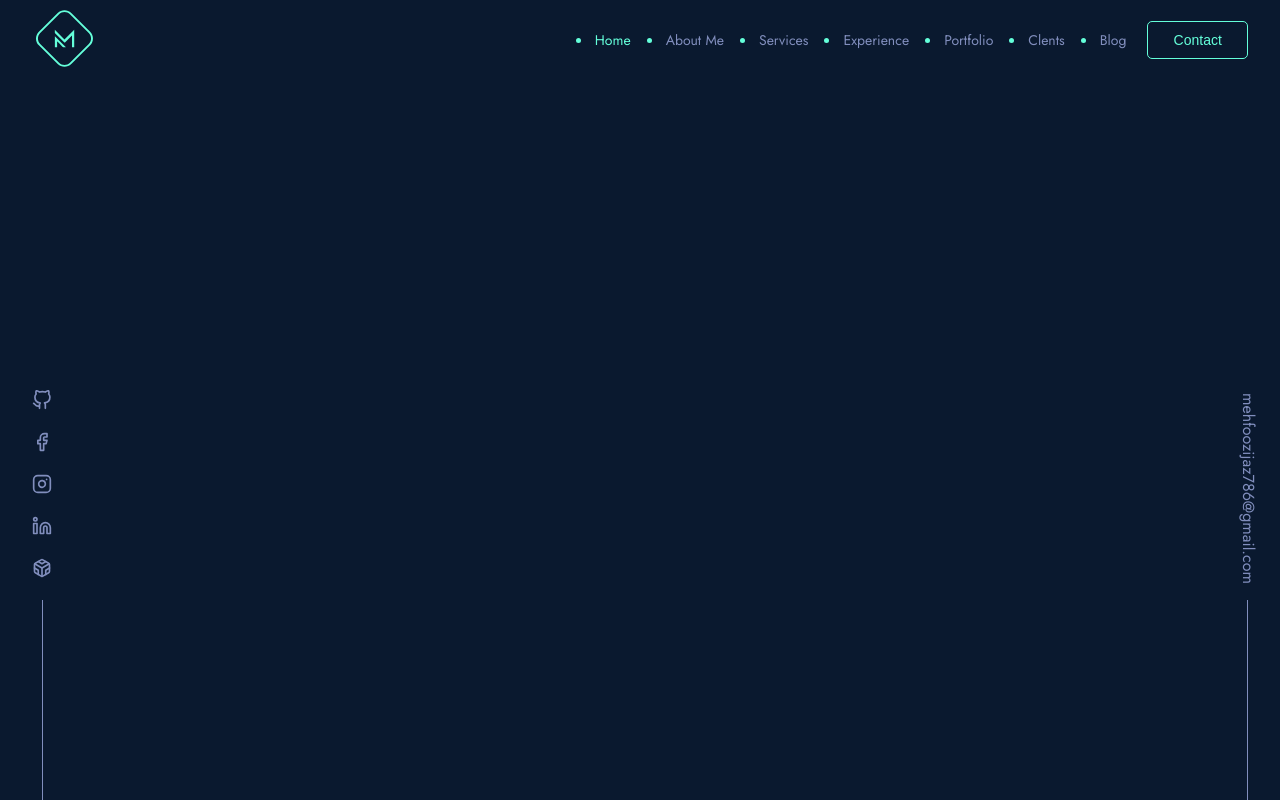
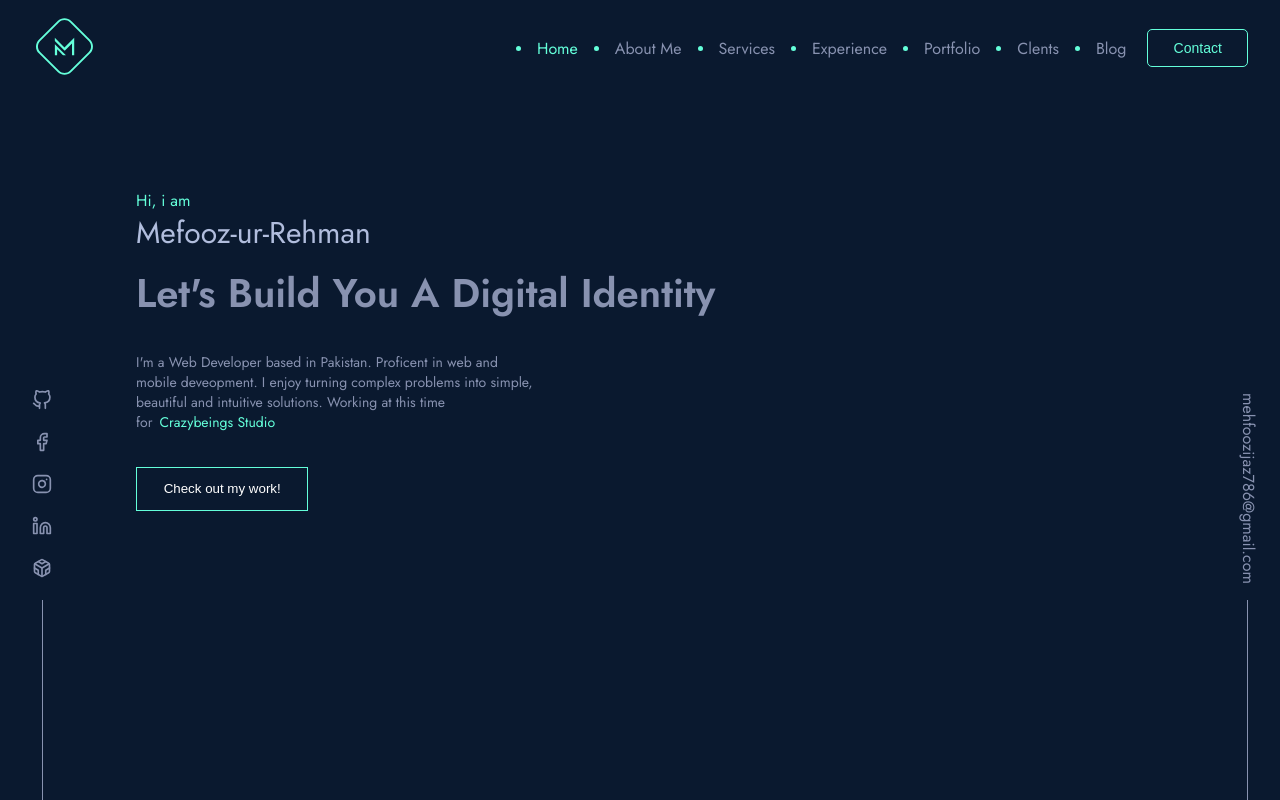
Before and after one commit to MehfoozurRehman/portfolio, a React (Create React App) app: page / in a window 1280 px wide. Built offline with nearby package versions, Linux system fonts and the light colour scheme.

Commit message:
HomeSection done

```diff
--- a/src/App.js
+++ b/src/App.js
@@ -1,6 +1,7 @@
 import React from "react";
 import "./App.scss";
 import Header from "./components/Header";
+import HomeSection from "./components/HomeSection";
 import Socials from "./components/Socials";
 
 export default function App() {
@@ -8,8 +9,7 @@ export default function App() {
     <div className="App">
       <Socials />
       <Header />
-      {/* Herosection */}
-      <div className="home__section"></div>
+      <HomeSection />
       {/* Aboutme */}
       {/* Services */}
       {/* Experiance */}
--- a/src/App.scss
+++ b/src/App.scss
@@ -4,7 +4,7 @@
   --primary: #64ffda;
   --secondary: #0a192f;
   --white: white;
-  --text: #818ebd;
+  --text: #8892b0;
   --hover: rgba(99, 255, 219, 0.3);
 }
 
@@ -102,7 +102,7 @@ body {
   justify-content: space-between;
   align-items: center;
   margin: 0em auto;
-  padding: 1em 2em;
+  padding: 1.5em 2em;
   max-width: 1440px;
   position: relative;
 }
@@ -171,7 +171,6 @@ body {
 }
 .header__content__nav__links__entry__content {
   color: var(--text);
-  font-size: 14px;
   display: flex;
   align-items: center;
 }
@@ -206,6 +205,58 @@ body {
   transition: 300ms ease-in-out;
   background-color: var(--hover);
   color: var(--white);
+}
+.home__section {
+  display: flex;
+  flex-direction: column;
+  justify-content: center;
+  width: 100%;
+  max-width: 1200px;
+  margin: 0em auto;
+  padding: 7em 2em;
+  height: 700px;
+}
+.home__section__sub__heading {
+  color: var(--primary);
+  margin-bottom: -0.1em;
+}
+.home__section__heading {
+  color: #b1bddd;
+  font-size: 30px;
+  margin-bottom: 0.5em;
+}
+.home__section__slogan {
+  color: var(--text);
+  font-size: 40px;
+  font-weight: 600;
+  line-height: 120%;
+}
+.home__section__info {
+  font-size: 14px;
+  color: var(--text);
+  width: 100%;
+  max-width: 400px;
+  margin: 2.5em 0em;
+}
+.home__section__info span {
+  color: var(--primary);
+  margin-left: 0.5em;
+}
+.home__section__button {
+  width: fit-content;
+  padding: 1em 2em;
+  border: 1px solid var(--primary);
+  background-color: transparent;
+  color: var(--white);
+  cursor: pointer;
+}
+.home__section__button:hover {
+  background-color: var(--hover);
+}
+@media (max-width: 1300px) {
+  .home__section {
+    padding: 7em 6em;
+  }
 }
 @media (max-width: 950px) {
   .header__content__menu {
@@ -243,4 +294,10 @@ body {
   .socials {
     display: none;
   }
+  .home__section {
+    padding: 7em 2em;
+  }
+  .home__section__slogan {
+    font-size: 35px;
+  }
 }
--- /dev/null
+++ b/src/components/HomeSection.js
@@ -0,0 +1,20 @@
+import React from "react";
+
+export default function HomeSection({}) {
+  return (
+    <div className="home__section">
+      <div className="home__section__sub__heading">Hi, i am</div>
+      <div className="home__section__heading">Mefooz-ur-Rehman</div>
+      <div className="home__section__slogan">
+        Let's Build You A <span>Digital Identity</span>
+      </div>
+      <div className="home__section__info">
+        I'm a Web Developer based in Pakistan. Proficent in web and mobile
+        deveopment. I enjoy turning complex problems into simple, beautiful and
+        intuitive solutions. Working at this time for
+        <span>Crazybeings Studio</span>
+      </div>
+      <button className="home__section__button">Check out my work!</button>
+    </div>
+  );
+}
```
